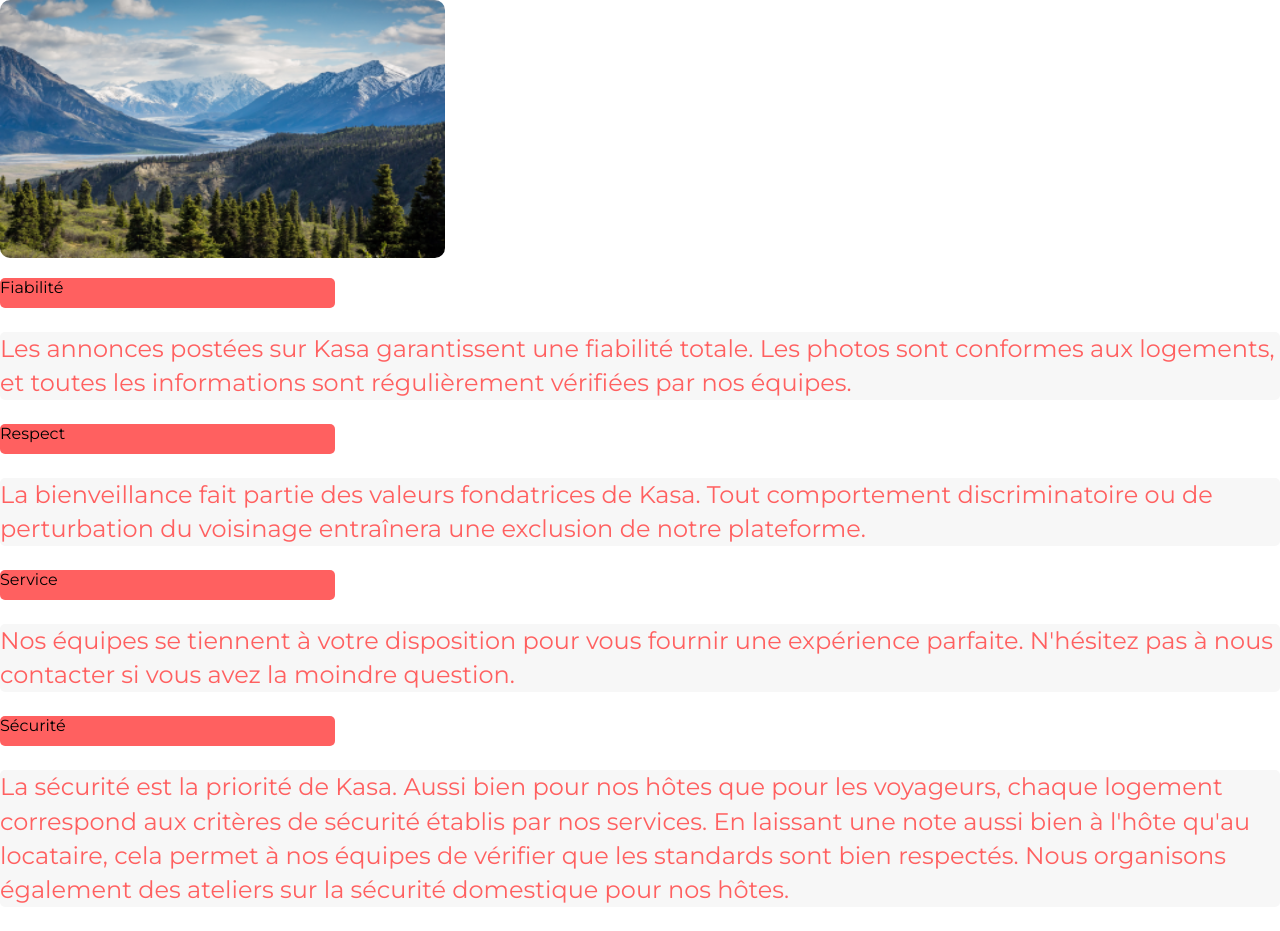
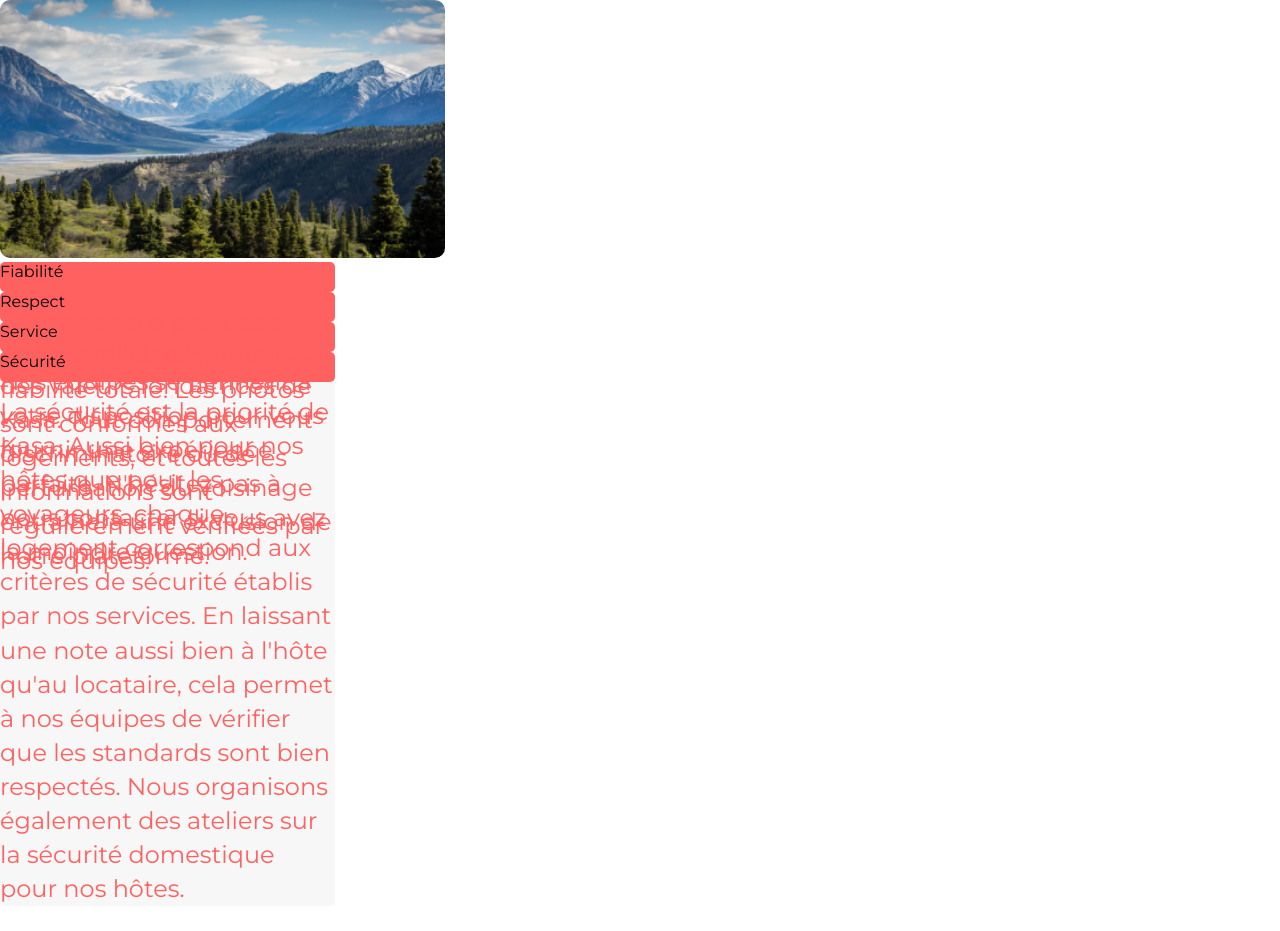
Before and after one commit to 4lb4t0R/P7-KASA, a React (Create React App) app: page / in a window 1280 px wide. After the commit the page ends 906 px from the top, so only its background shows below. Built offline with nearby package versions, Linux system fonts and the light colour scheme.

Commit message:
ajustement squelette

```diff
--- a/src/components/About.jsx
+++ b/src/components/About.jsx
@@ -3,36 +3,44 @@ import fond from "../assets/about.png";
 
 function About() {
   return (
-    <div>
+    <section>
       <img src={fond} className={style.fond} alt="forêt apaisante" />
-      <p className={style.déroulant}>Fiabilité</p>
+      <div className={style.déroulant}>
+        Fiabilité
         <p className={style.descriptif}>
           Les annonces postées sur Kasa garantissent une fiabilité totale. Les
           photos sont conformes aux logements, et toutes les informations sont
           régulièrement vérifiées par nos équipes.
         </p>
-      <p className={style.déroulant}>Respect</p>
+      </div>
+      <div className={style.déroulant}>
+        Respect
         <p className={style.descriptif}>
           La bienveillance fait partie des valeurs fondatrices de Kasa. Tout
-        comportement discriminatoire ou de perturbation du voisinage entraînera
-        une exclusion de notre plateforme.
+          comportement discriminatoire ou de perturbation du voisinage
+          entraînera une exclusion de notre plateforme.
         </p>
-      <p className={style.déroulant}>Service</p>
+      </div>
+      <div className={style.déroulant}>
+        Service
         <p className={style.descriptif}>
           Nos équipes se tiennent à votre disposition pour vous fournir une
           expérience parfaite. N'hésitez pas à nous contacter si vous avez la
           moindre question.
         </p>
-      <p className={style.déroulant}>Sécurité</p>
+      </div>
+      <div className={style.déroulant}>
+        Sécurité
         <p className={style.descriptif}>
-        La sécurité est la priorité de Kasa. Aussi bien pour nos hôtes que pour
-        les voyageurs, chaque logement correspond aux critères de sécurité
-        établis par nos services. En laissant une note aussi bien à l'hôte qu'au
-        locataire, cela permet à nos équipes de vérifier que les standards sont
-        bien respectés. Nous organisons également des ateliers sur la sécurité
-        domestique pour nos hôtes.
+          La sécurité est la priorité de Kasa. Aussi bien pour nos hôtes que
+          pour les voyageurs, chaque logement correspond aux critères de
+          sécurité établis par nos services. En laissant une note aussi bien à
+          l'hôte qu'au locataire, cela permet à nos équipes de vérifier que les
+          standards sont bien respectés. Nous organisons également des ateliers
+          sur la sécurité domestique pour nos hôtes.
         </p>
       </div>
+    </section>
   );
 }
 
```
Lines whose indentation alone changed are shown as unchanged.
